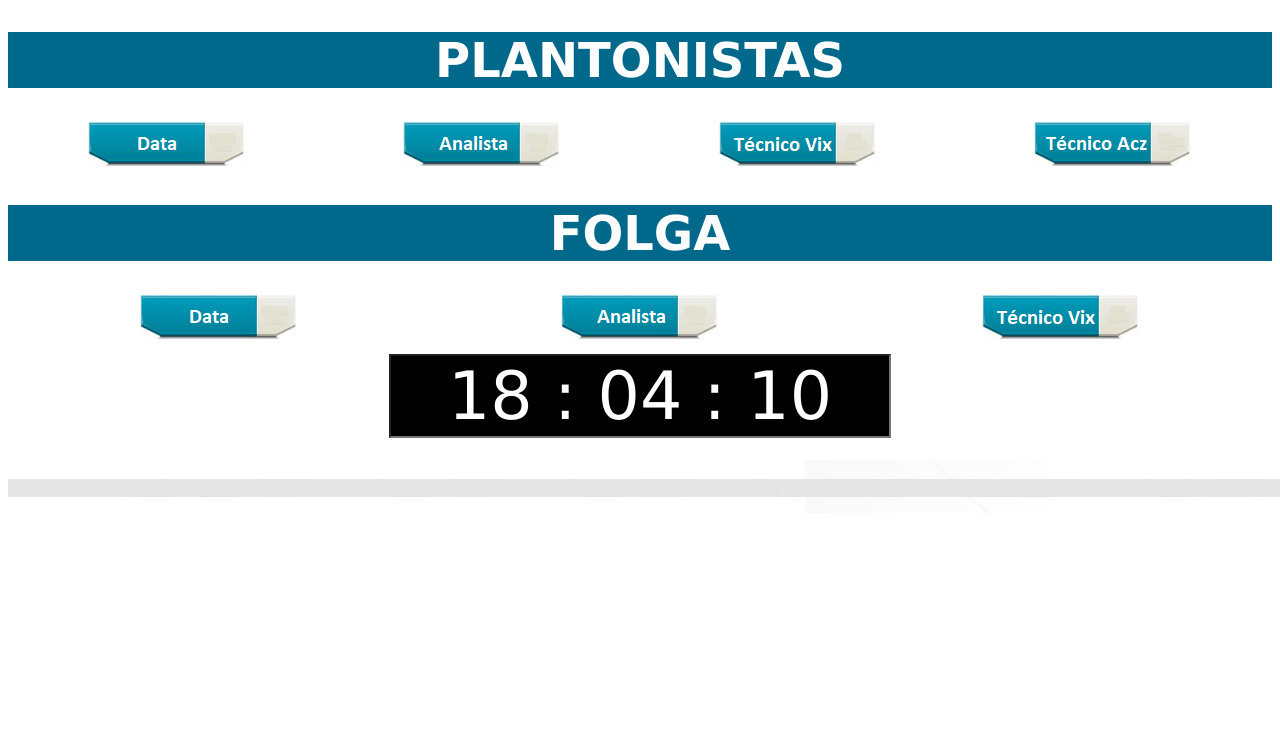
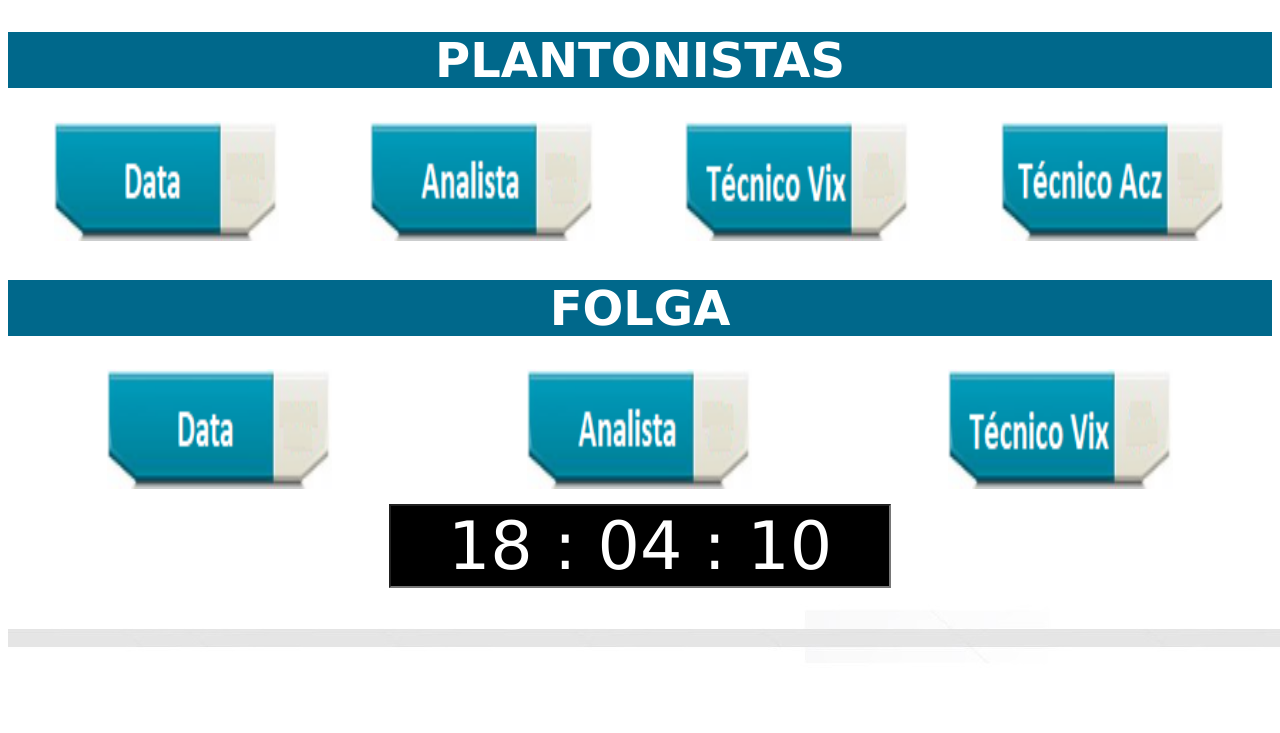
Before and after one commit to felipeironxx/EBREscalasPHP, a PHP site: page /index.php in a window 1280 px wide; the page is wider, and only the part inside the window is pictured. Shown: the top 733 px of that part. Run offline with PHP 8.4, Linux system fonts and the light colour scheme; data that the repository does not hold is empty; some libraries are stand-ins or nearby versions.

Commit message:
Finalizado 2

```diff
--- a/dao/dbConnection.php
+++ b/dao/dbConnection.php
@@ -4,9 +4,9 @@ require_once 'config/cfEscala.php';
 
 class dbConnection extends cfEscala {
 
-    private $user = "dbescala";
-    private $pass = "np98sc";
-    private $host = "189.14.192.113";
+    private $user = "root";
+    private $pass = "root";
+    private $host = "127.0.0.1";
     private $database = "dbescala";
 
     private function Connect() {
--- a/inc/smarty/templates_c/6afda07839fa59f9f95ac75bf89fa4f20bfb3e1a.file.index.tpl.php
+++ b/inc/smarty/templates_c/6afda07839fa59f9f95ac75bf89fa4f20bfb3e1a.file.index.tpl.php
@@ -1,4 +1,4 @@
-<?php /* Smarty version Smarty-3.1.13, created on 2020-04-27 15:09:51
+<?php /* Smarty version Smarty-3.1.13, created on 2020-04-28 16:10:25
          compiled from "view/index.tpl" */ ?>
 <?php /*%%SmartyHeaderCode:13550446515ea32eaa467be7-02900739%%*/if(!defined('SMARTY_DIR')) exit('no direct access allowed');
 $_valid = $_smarty_tpl->decodeProperties(array (
@@ -7,7 +7,7 @@ $_valid = $_smarty_tpl->decodeProperties(array (
     '6afda07839fa59f9f95ac75bf89fa4f20bfb3e1a' =>
     array (
       0 => 'view/index.tpl',
-      1 => 1588010987,
+      1 => 1588101023,
       2 => 'file',
     ),
   ),
@@ -44,10 +44,10 @@ $_valid = $_smarty_tpl->decodeProperties(array (
         <h1>PLANTONISTAS</h1>
         <table>
             <tr>
-                <td class="tabelaTD1"><img src="view/img/EBR/Data.png"></td>
-                <td class="tabelaTD1"><img src="view/img/EBR/analista.png"></td>
-                <td class="tabelaTD1"><img src="view/img/EBR/vix.png"></td>
-                <td class="tabelaTD1"><img src="view/img/EBR/acz.png"></td>
+                <td class="tabelaTD1"><img id="img1" src="view/img/EBR/Data.png"></td>
+                <td class="tabelaTD1"><img id="img1" src="view/img/EBR/analista.png"></td>
+                <td class="tabelaTD1"><img id="img1" src="view/img/EBR/vix.png"></td>
+                <td class="tabelaTD1"><img id="img1" src="view/img/EBR/acz.png"></td>
 
             </tr>
             <?php  $_smarty_tpl->tpl_vars['row'] = new Smarty_Variable; $_smarty_tpl->tpl_vars['row']->_loop = false;
@@ -72,12 +72,11 @@ $_smarty_tpl->tpl_vars['row']->_loop = true;
         <h1>FOLGA</h1>
 
 
-        <div id="tabela2">
         <table>
             <tr>
-                    <td class="tabelaTD1"><img src="view/img/EBR/Data.png"></td>
-                    <td class="tabelaTD1"><img src="view/img/EBR/analista.png"></td>
-                    <td class="tabelaTD1"><img src="view/img/EBR/vix.png"></td>
+                <td class="tabelaTD1"><img id="img1" src="view/img/EBR/Data.png"></td>
+                <td class="tabelaTD1"><img id="img1" src="view/img/EBR/analista.png"></td>
+                <td class="tabelaTD1"><img id="img1" src="view/img/EBR/vix.png"></td>
 
             </tr>
             <?php  $_smarty_tpl->tpl_vars['row'] = new Smarty_Variable; $_smarty_tpl->tpl_vars['row']->_loop = false;
@@ -96,7 +95,6 @@ $_smarty_tpl->tpl_vars['row']->_loop = true;
             <?php } ?>
 
         </table>
-        </div>
         <!--<div id="ferias">
             <br>
             <center>
--- a/view/css/inicio.css
+++ b/view/css/inicio.css
@@ -29,9 +29,14 @@ td.tabelaTD1{
     width: 125%;
 }
 
+#img1{
+    width: 225px;
+    height: 120px;
+}
+
 td.tabelaTD2{
     width: 125%;
-    font-size: 200%;
+    font-size: 250%;
 }
 
 #relogio{
```
Also changed, not shown: view/index.tpl (+7 -9 lines), 1 other file. Lines whose indentation alone changed are shown as unchanged.
